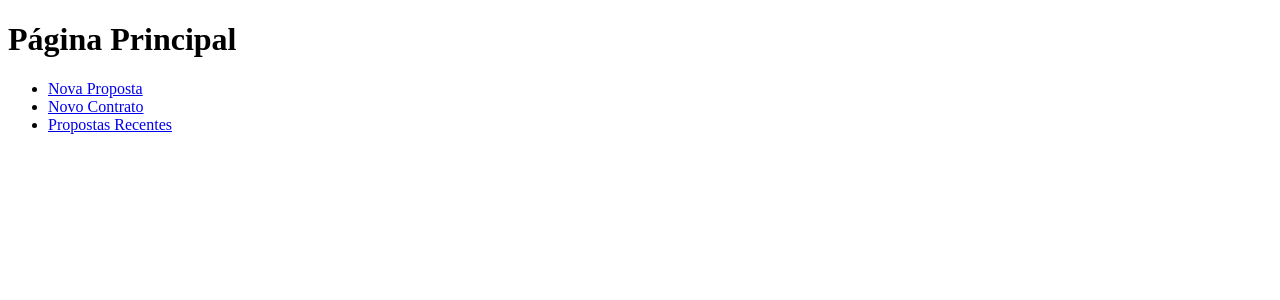
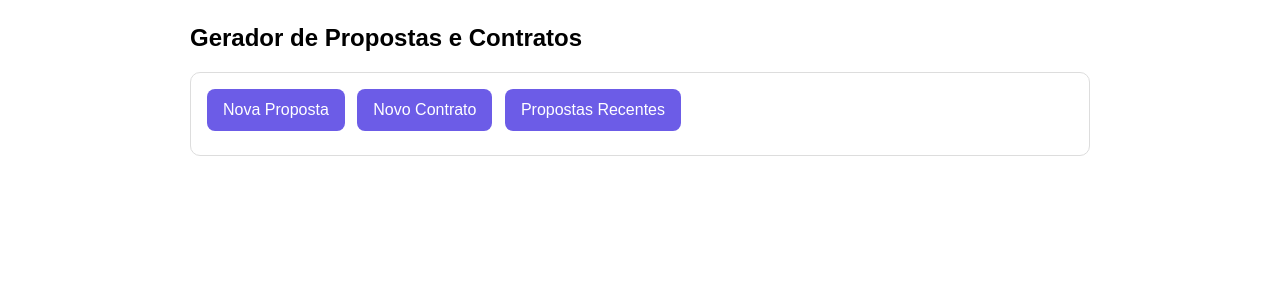
Before and after one commit to isenasoft/proposta-site, a Flask app: page / in a window 1280 px wide. Shown: the top 300 px of the page. Run offline with Flask 3, Linux system fonts and the light colour scheme; some libraries are stand-ins or nearby versions.

Commit message:
Update index.html

```diff
--- a/templates/index.html
+++ b/templates/index.html
@@ -1,16 +1,21 @@
 <!doctype html>
-<html lang="pt-br">
+<html lang="pt-BR">
 <head>
-  <meta charset="utf-8">
-  <title>Início</title>
+  <meta charset="utf-8" />
+  <meta name="viewport" content="width=device-width, initial-scale=1" />
+  <title>Gerador</title>
+  <style>
+    body{font-family:Arial,Helvetica,sans-serif;max-width:900px;margin:24px auto;padding:0 16px}
+    .card{border:1px solid #ddd;border-radius:10px;padding:16px;margin-top:16px}
+    a.button{display:inline-block;padding:12px 16px;border-radius:8px;background:#6c5ce7;color:#fff;text-decoration:none;margin-right:8px;margin-bottom:8px}
+  </style>
 </head>
 <body>
-  <h1>Página Principal</h1>
-
-  <ul>
-    <li><a href="/proposta">Nova Proposta</a></li>
-    <li><a href="/contrato">Novo Contrato</a></li>
-    <li><a href="/recentes">Propostas Recentes</a></li>
-  </ul>
+  <h2>Gerador de Propostas e Contratos</h2>
+  <div class="card">
+    <a class="button" href="/proposta">Nova Proposta</a>
+    <a class="button" href="/contrato">Novo Contrato</a>
+    <a class="button" href="/recentes">Propostas Recentes</a>
+  </div>
 </body>
 </html>
```
